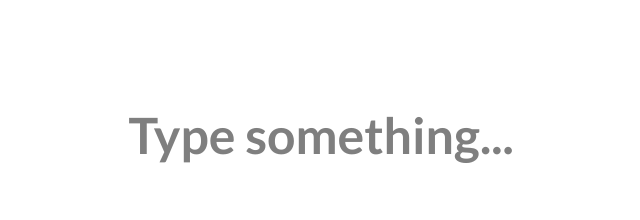
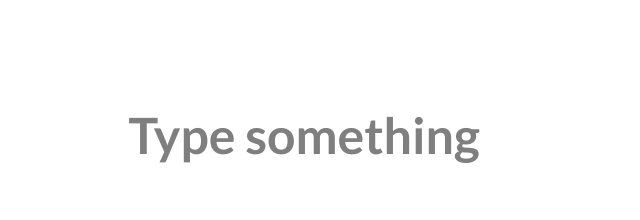
Before and after one commit to giacomoschiavo/notion-clone, a React (Create React App) app: page / in a window 1280 px wide. Shown: the top 220 px of the page, without its empty margins (69-709 px from the left). Built offline with nearby package versions, Linux system fonts and the light colour scheme; the HTML template or start-up script is replaced by a standard one.

Commit message:
summary
using React.memo

```diff
--- a/src/components/Container/TextContainer.js
+++ b/src/components/Container/TextContainer.js
@@ -30,4 +30,4 @@ const TextContainer = (props) => {
   );
 };
 
-export default TextContainer;
+export default React.memo(TextContainer);
--- a/src/components/Paragraph/Paragraph.js
+++ b/src/components/Paragraph/Paragraph.js
@@ -1,19 +1,16 @@
-import React, { useRef } from "react";
+import React from "react";
 import classes from "./Paragraph.module.css";
 
 const Paragraph = (props) => {
-  const inputRef = useRef("");
-
   return (
     <div
-      ref={inputRef}
       className={[classes.input, classes[props.type]].join(" ")}
       type={props.type}
       id={props.id}
-      data-text={"Type something..."}
+      data-text={"Type something"}
       contentEditable
     ></div>
   );
 };
 
-export default Paragraph;
+export default React.memo(Paragraph);
```
Also changed, not shown: 1 other file (tests, documents, lock files or other folders).
